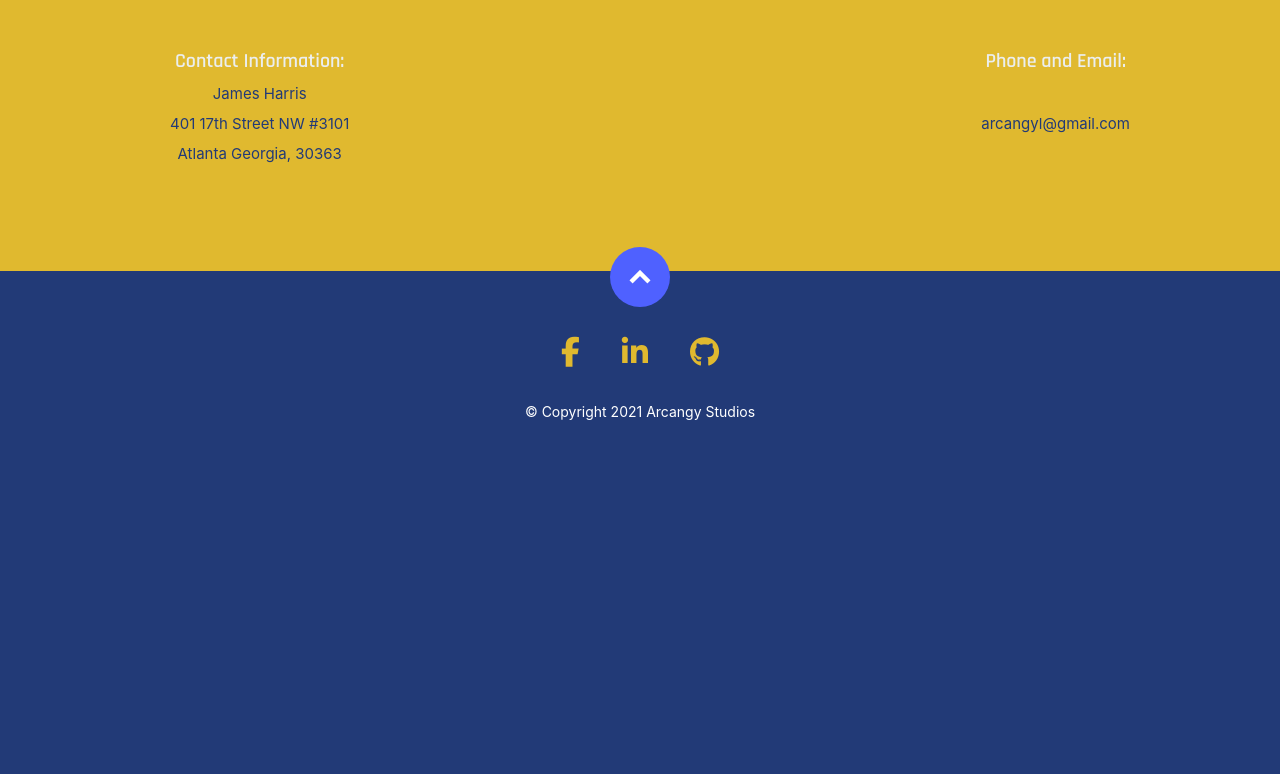
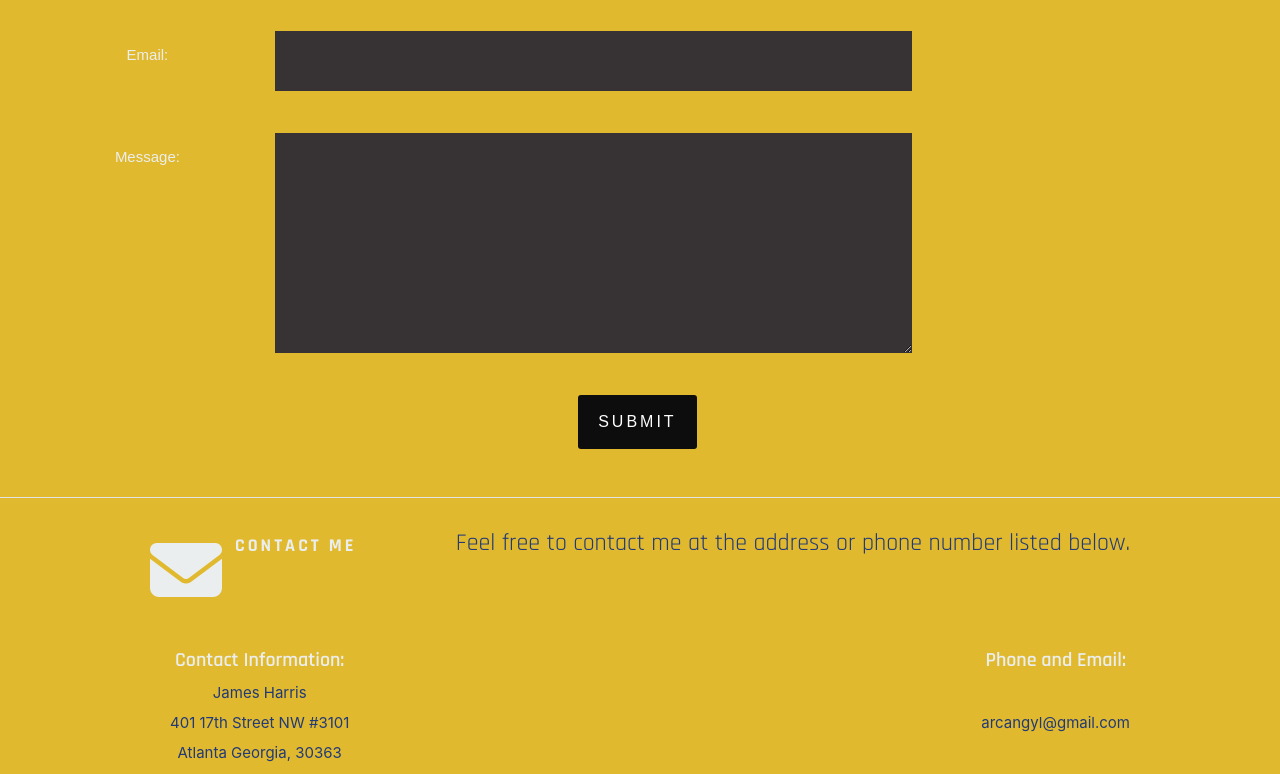
Before and after one commit to arcangyl1963/as-portfolio-react, a React (Create React App) app: page / in a window 1280 px wide. Shown: the part 4641-5415 px from the top of the page. Before the commit the page ends 5116 px from the top, so only its background shows below. Built offline with nearby package versions, Linux system fonts and the light colour scheme.

Commit message:
Added code to contact script for the contact form render

```diff
--- a/src/Components/contact.js
+++ b/src/Components/contact.js
@@ -1,4 +1,9 @@
 import React, { Component } from 'react';
+import ContactForm from './contactform';
+
+
+
+
 
 class Contact extends Component {
     render() {
@@ -14,6 +19,10 @@ class Contact extends Component {
         }
         return (
             <section id="contact">
+                <div className="contact-form">
+                    <ContactForm />
+                </div>
+                <hr />
                 <div className="row section-head">
                     <div className="col-2 columns header-col">
                         <h1><span>Contact Me</span></h1>
```
